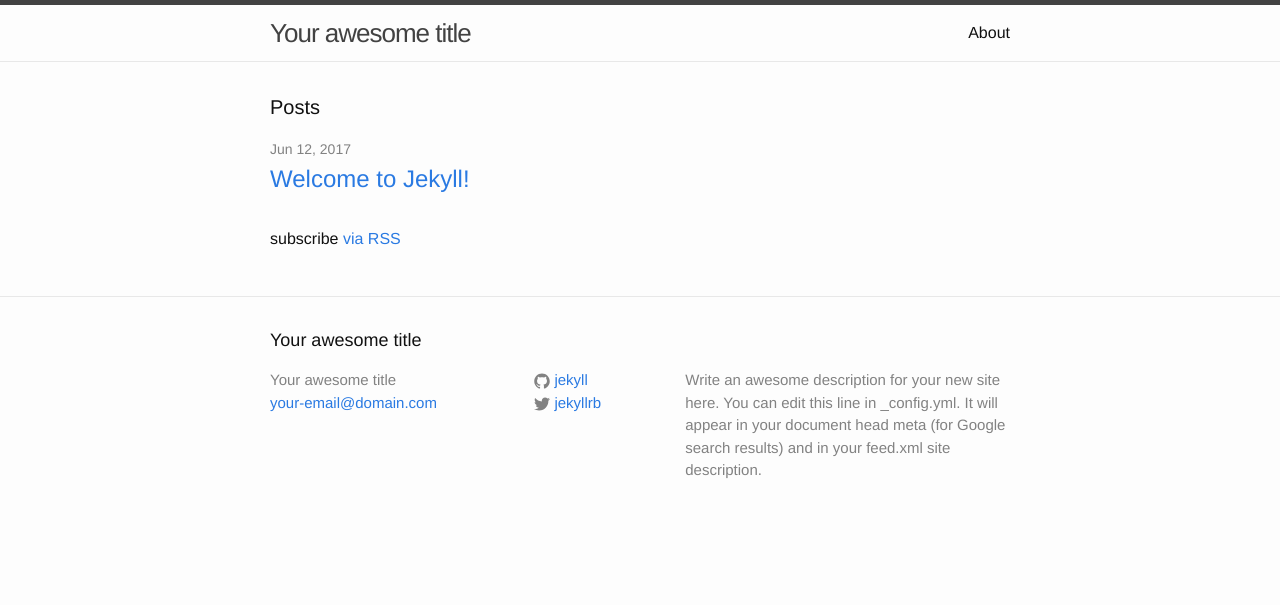
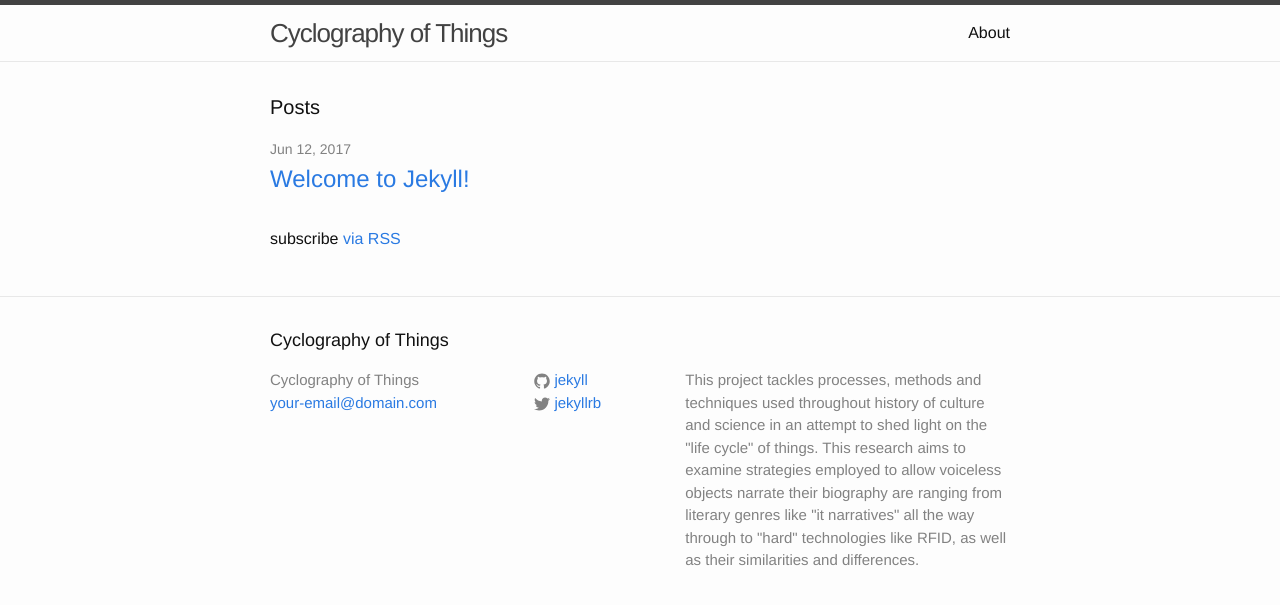
Before and after one commit to neb0jsa/neb0jsa.github.io, a Jekyll site: the page built from index.html, in a window 1280 px wide. Shown: the top 605 px of the page. Built offline with Jekyll 4.4.1, drawn with Linux system fonts in a browser that asks for light colours.

Commit message:
Create _config.yml

```diff
--- a/_config.yml
+++ b/_config.yml
@@ -6,12 +6,12 @@
 # 'jekyll serve'. If you change this file, please restart the server process.
 
 # Site settings
-title: Your awesome title
+title: Cyclography of Things
 email: your-email@domain.com
 description: > # this means to ignore newlines until "baseurl:"
-  Write an awesome description for your new site here. You can edit this
-  line in _config.yml. It will appear in your document head meta (for
-  Google search results) and in your feed.xml site description.
+  This project tackles processes, methods and techniques used throughout history of culture and science in an attempt to shed light on the "life cycle" of things.
+  This research aims to examine strategies employed to allow voiceless objects narrate their biography are ranging from literary genres like "it narratives" all the way through to "hard" technologies like RFID,
+  as well as their similarities and differences.
 baseurl: "" # the subpath of your site, e.g. /blog
 url: "http://yourdomain.com" # the base hostname & protocol for your site
 twitter_username: jekyllrb
```
